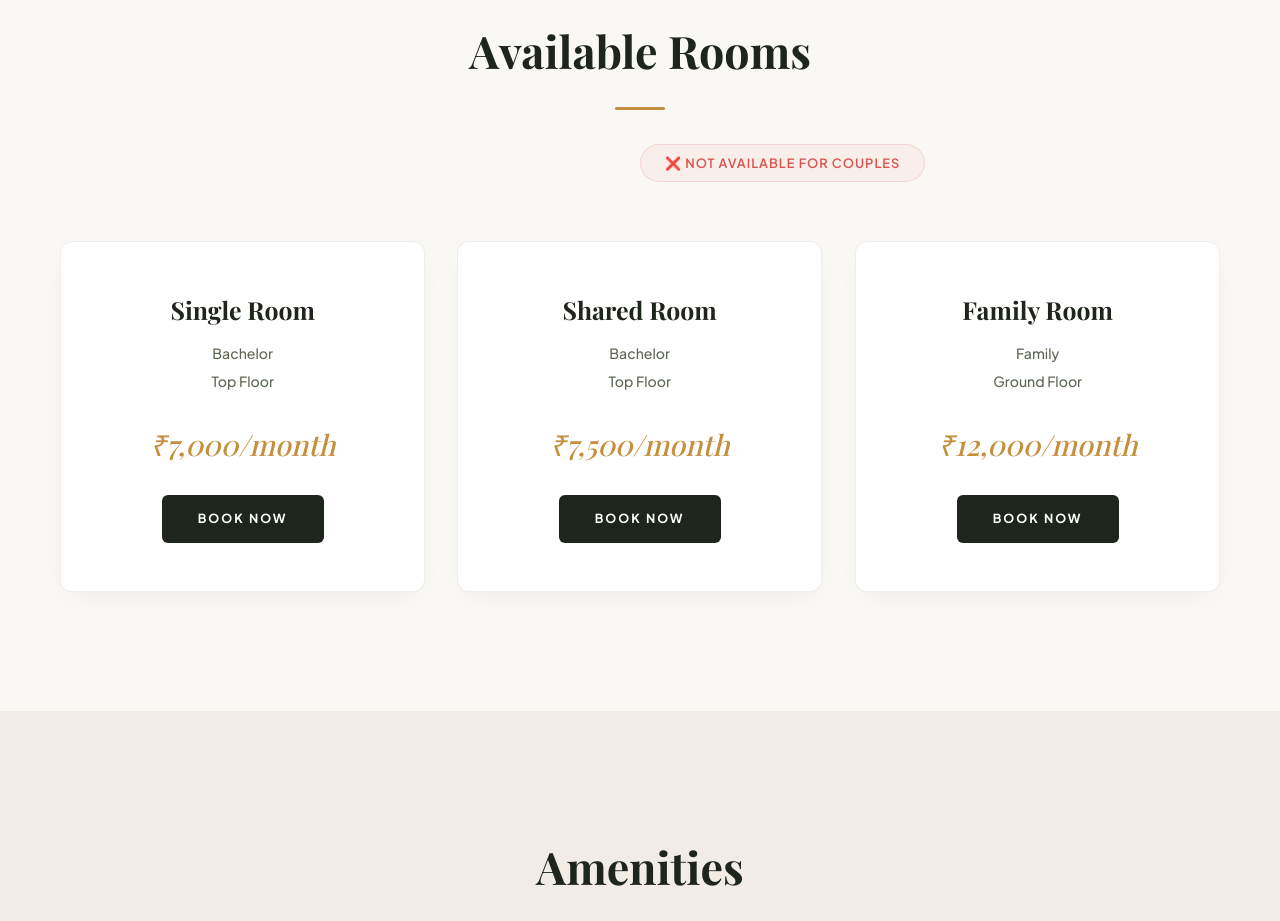
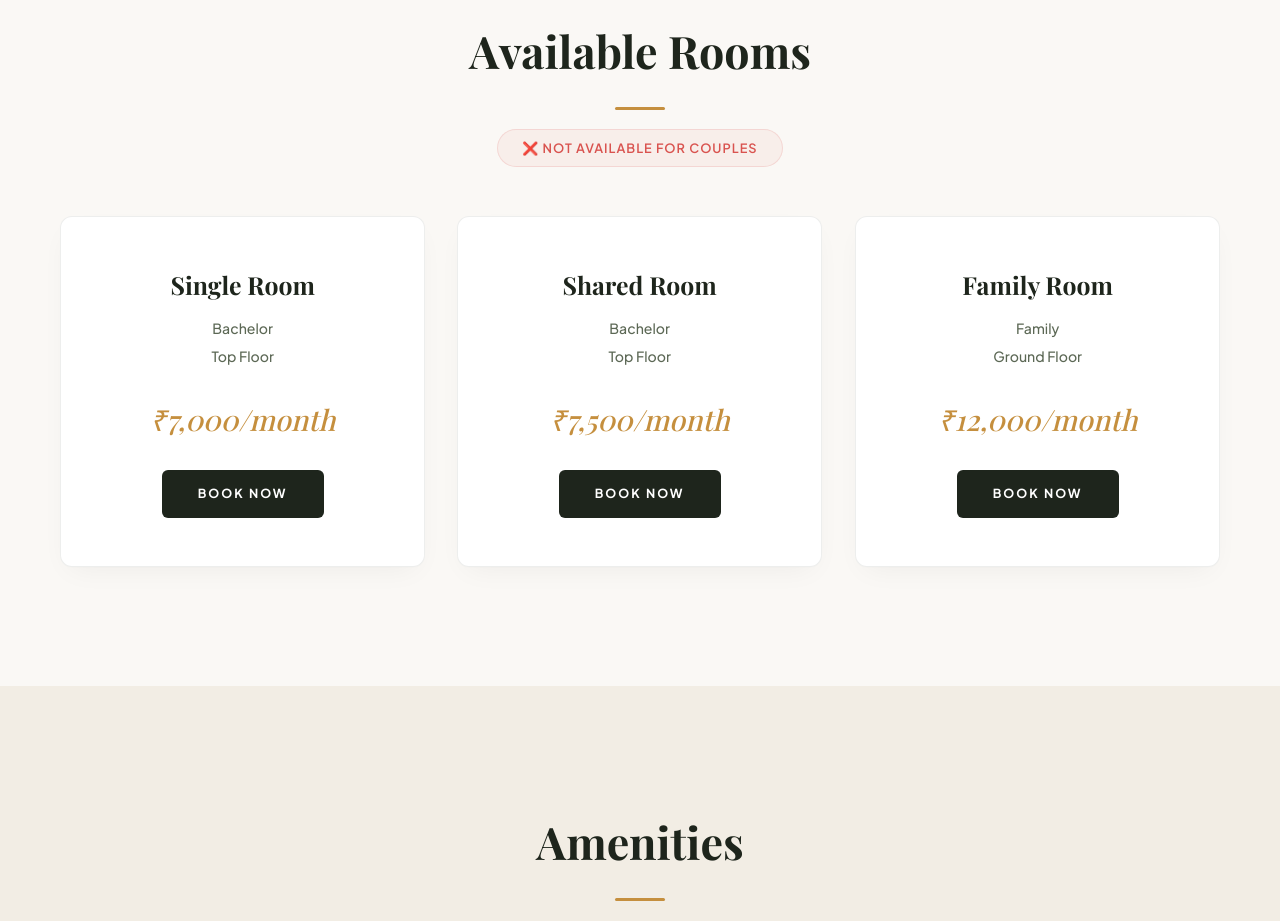
Before and after one commit to dhruba2601/day-07-Room-Rent, a React (Vite) app: page / in a window 1280 px wide. Shown: the part 1860-2781 px from the top of the page. Built offline with nearby package versions, Linux system fonts and the light colour scheme; a web font is replaced by a local one.

Commit message:
Centered not-available notice and enabled continuous scroll animations in both directions

```diff
--- a/src/App.jsx
+++ b/src/App.jsx
@@ -15,6 +15,8 @@ function App() {
         entries.forEach((entry) => {
           if (entry.isIntersecting) {
             entry.target.classList.add('visible')
+          } else {
+            entry.target.classList.remove('visible')
           }
         })
       },
--- a/src/components/Rooms.jsx
+++ b/src/components/Rooms.jsx
@@ -8,7 +8,9 @@ function Rooms() {
   return (
     <section id="rooms">
       <h2 className="reveal">Available Rooms</h2>
-      <p className="not-available reveal reveal-delay-1">❌ Not available for couples</p>
+      <div className="not-available-container reveal reveal-delay-1">
+        <p className="not-available">❌ Not available for couples</p>
+      </div>
       <div className="rooms-grid">
         {roomData.map((room, index) => (
           <div className={`room-card reveal reveal-delay-${index + 1}`} key={room.id}>
--- a/src/index.css
+++ b/src/index.css
@@ -242,6 +242,14 @@ nav.scrolled {
 }
 
 /* ===== ROOMS SECTION ===== */
+.not-available-container {
+  display: flex;
+  justify-content: center;
+  width: 100%;
+  margin-top: -20px;
+  margin-bottom: 48px;
+}
+
 .not-available {
   text-align: center;
   color: #d9534f;
@@ -251,13 +259,9 @@ nav.scrolled {
   display: inline-block;
   padding: 8px 24px;
   border-radius: 30px;
-  margin: -20px auto 48px;
   letter-spacing: 1px;
   text-transform: uppercase;
   font-weight: 600;
-  position: relative;
-  left: 50%;
-  transform: translateX(-50%);
 }
 
 .rooms-grid {
```
